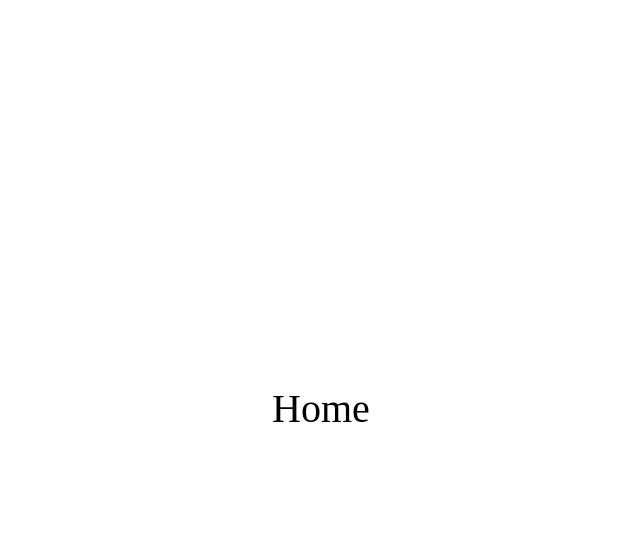
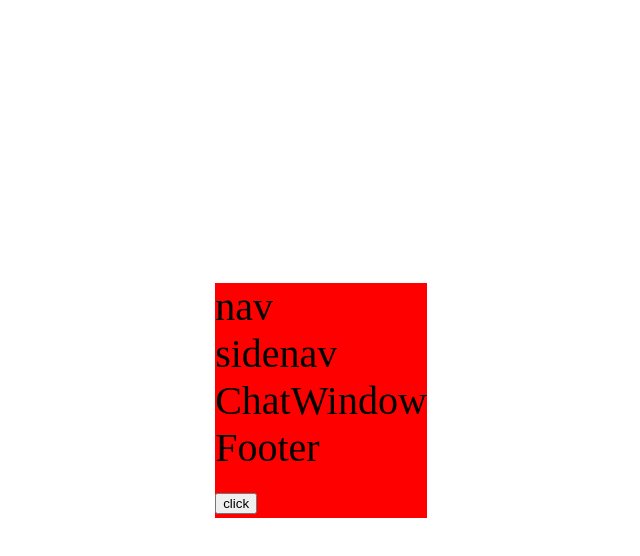
Before and after one commit to rozwijacze/chatty-web, a React (Vite) app: page / in a window 1280 px wide. Both pictures are taken after a click on the button "zaloguj". Shown: the top 556 px of the page, without its empty margins (319-959 px from the left). Built offline with nearby package versions, Linux system fonts and the light colour scheme.

Commit message:
theme context created and included in main layout, deleted unused packages

```diff
--- a/package.json
+++ b/package.json
@@ -11,10 +11,7 @@
     "test": "vitest"
   },
   "dependencies": {
-    "@emotion/react": "^11.11.1",
-    "@emotion/styled": "^11.11.0",
     "@mui/icons-material": "^5.14.3",
-    "@mui/material": "^5.14.4",
     "localforage": "^1.10.0",
     "match-sorter": "^6.3.1",
     "react": "^18.2.0",
--- /dev/null
+++ b/src/components/ChatWindow.tsx
@@ -0,0 +1,5 @@
+export const ChatWindow = () => {
+  return (
+    <div>ChatWindow</div>
+  )
+}
--- /dev/null
+++ b/src/components/ThemeButton.tsx
@@ -0,0 +1,3 @@
+export const ThemeButton = ({ toggleMode }) => {
+    return <button onClick={() => toggleMode()}>click</button>;
+};
--- /dev/null
+++ b/src/contexts/ThemeContext.tsx
@@ -0,0 +1,12 @@
+import { createContext, useState } from 'react';
+
+export const ThemeContext = createContext<any>({ theme: 'light', undefined });
+
+export const ThemeProvider: React.FC<any> = ({ children }) => {
+    const [theme, setTheme] = useState('light');
+
+    const toggleMode = () => {
+        setTheme(theme === 'light' ? 'dark' : 'light');
+    }
+    return <ThemeContext.Provider value={{ theme, setTheme, toggleMode }}>{children}</ThemeContext.Provider>;
+};
--- a/src/layouts/MainLayout.tsx
+++ b/src/layouts/MainLayout.tsx
@@ -1,11 +1,22 @@
+import { useContext } from 'react';
+import { ChatWindow } from '../components/ChatWindow';
 import Footer from '../components/Footer';
+import SideNav from '../components/SideNav';
+import { ThemeButton } from '../components/ThemeButton';
+import TopNav from '../components/TopNav';
+import { ThemeContext } from '../contexts/ThemeContext';
 
 const MainLayout = () => {
+    const { theme, toggleMode } = useContext(ThemeContext);
+
     return (
-        <>
-            <div>test</div>
+        <div className={theme}>
+            <TopNav />
+            <SideNav />
+            <ChatWindow />
             <Footer />
-        </>
+            <ThemeButton toggleMode={toggleMode} />
+        </div>
     );
 };
 
--- a/src/main.tsx
+++ b/src/main.tsx
@@ -1,12 +1,16 @@
-import React from 'react'
-import ReactDOM from 'react-dom/client'
+import React from 'react';
+import ReactDOM from 'react-dom/client';
 import { App } from './App';
 import { BrowserRouter } from 'react-router-dom';
+import './styles/main.scss';
+import { ThemeProvider } from './contexts/ThemeContext';
 
 ReactDOM.createRoot(document.getElementById('root')!).render(
     <React.StrictMode>
-        <BrowserRouter>
-            <App />
-        </BrowserRouter>
+        <ThemeProvider>
+            <BrowserRouter>
+                <App />
+            </BrowserRouter>
+        </ThemeProvider>
     </React.StrictMode>
 );
--- a/src/pages/Home/Home.tsx
+++ b/src/pages/Home/Home.tsx
@@ -1,6 +1,10 @@
-import React from 'react';
+import MainLayout from '../../layouts/MainLayout';
 import './Home.scss';
 
 export const Home = () => {
-    return <div className="home">Home</div>;
+    return (
+        <div className="home">
+            <MainLayout />
+        </div>
+    );
 };
--- a/src/styles/main.scss
+++ b/src/styles/main.scss
@@ -6,3 +6,12 @@ body {
     margin: 0;
     padding: 0;
 }
+
+.light {
+    background-color: red;
+}
+
+
+.dark {
+    background-color: black;
+}
--- a/src/types/ThemeTypes.ts
+++ b/src/types/ThemeTypes.ts
@@ -1,12 +1,4 @@
-export interface CustomTheme {
-    palette: {
-      [key: string]: {
-        main: string;
-        light: string;
-        dark: string;
-      };
-    };
-    typography: {
-      [key: string]: string | number;
-    };
-  }
+export interface Theme {
+  themeName: string;
+  [key: string]: string;
+}
```
Also changed, not shown: 1 other file (tests, documents, lock files or other folders).
